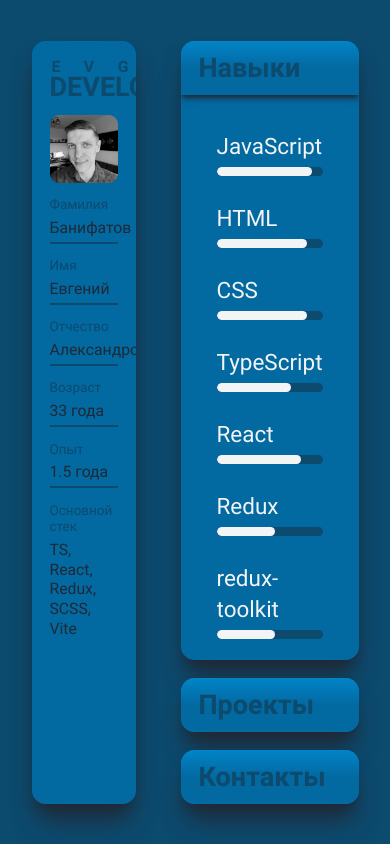
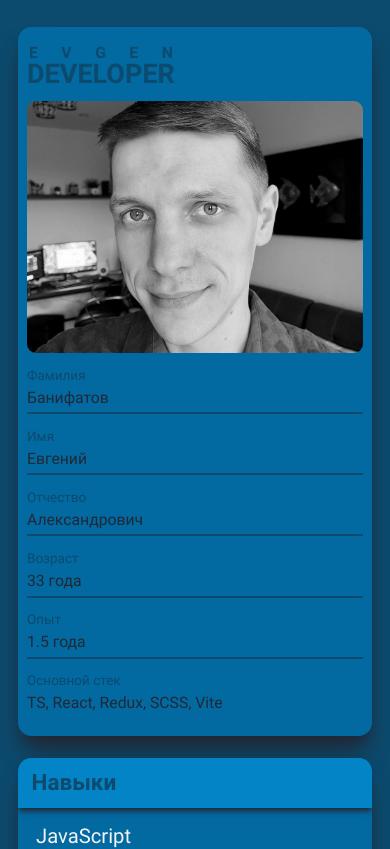
Before and after one commit to Holms2009/edeveloper, a React (Vite) app: page / in a window 390 px wide. Shown: the top 849 px of the page. Built offline with nearby package versions, Linux system fonts and the light colour scheme.

Commit message:
Some mobile styles

```diff
--- a/src/App.module.css
+++ b/src/App.module.css
@@ -1,20 +1,24 @@
 .app {
-  @apply px-7 py-9 h-screen flex box-border bg-sky-900;
+  @apply px-4 py-6 h-fit flex flex-col box-border bg-sky-900;
+  @apply md:flex-row md:h-screen md:px-7 md:py-9;
 }
 
 .content {
-  @apply ml-10 flex flex-col w-full gap-4;
+  @apply mt-5 flex flex-col w-full gap-4;
+  @apply md:ml-10;
   @apply lg:flex-row;
 }
 
 .tab {
-  @apply px-8 pt-20 max-h-[1000px] shadow-xl shadow-gray-800 relative overflow-hidden grow;
+  @apply px-4 pt-14 pb-7 max-h-[1000px] shadow-xl shadow-gray-800 relative overflow-hidden grow;
   @apply transition-all duration-300;
+  @apply md:px-8 md:pt-20 md:pb-0;
   @apply lg:max-h-full lg:p-12;
 }
 
 .tab_closed {
-  @apply max-h-0 py-6;
+  @apply max-h-0 py-5;
+  @apply md:py-6;
   @apply lg:px-6 lg:py-12 lg:grow-0 lg:max-h-full;
 }
 
@@ -29,13 +33,19 @@
 }
 
 .titleWrapper {
-  @apply w-full px-4 py-2 absolute top-0 left-0 flex flex-col-reverse cursor-pointer;
-  @apply bg-gradient-to-t from-sky-700 via-sky-700 to-sky-600 shadow-md shadow-gray-800;
+  @apply w-full px-3 py-2 absolute top-0 left-0 flex flex-col-reverse;
+  @apply bg-sky-600  shadow-md shadow-gray-800;
+  @apply md:px-4 md:bg-gradient-to-t md:from-sky-700 md:via-sky-700 md:to-sky-600;
   @apply lg:h-full lg:w-12 lg:p-0;
 }
 
+.tab_closed .titleWrapper {
+  @apply cursor-pointer;
+}
+
 .tabTitle {
-  @apply z-10;
-  @apply text-2xl text-sky-900 font-semibold;
+  @apply z-10 select-none;
+  @apply text-xl text-sky-900 font-semibold;
+  @apply md:text-2xl;
   @apply lg:-rotate-90 lg:mb-10 lg:text-3xl;
 }
--- a/src/components/widgets/SidePanel/SidePanel.module.css
+++ b/src/components/widgets/SidePanel/SidePanel.module.css
@@ -1,13 +1,15 @@
 .sidePanel {
+  @apply max-w-full h-fit px-2 py-4 overflow-hidden flex flex-col;
+  @apply shadow-xl shadow-gray-800;
+  @apply md:max-w-min md:h-full md:px-4 md:py-4;
   @apply xl:px-6 xl:py-6;
-  @apply px-4 pt-4 max-w-min h-full overflow-hidden flex flex-col;
-  @apply shadow-xl shadow-gray-800;
 }
 
 .photoWrapper {
-  @apply mt-2 w-full aspect-square shrink-0 overflow-hidden;
-  @apply grayscale transition-all duration-300 rounded-lg;
+  @apply mt-2 w-full aspect-[4/3] shrink-0 overflow-hidden;
+  @apply grayscale rounded-lg;
   @apply hover:grayscale-0 hover:shadow-md hover:shadow-gray-800;
+  @apply md:aspect-square md:transition-all md:duration-300;
 }
 
 .photo {
@@ -17,7 +19,3 @@
 .info {
   @apply mt-3 flex flex-col gap-3;
 }
-
-.menuItem {
-  @apply cursor-pointer hover:underline;
-}
--- a/src/features/Skills/Skills.module.css
+++ b/src/features/Skills/Skills.module.css
@@ -1,5 +1,6 @@
 .skills {
-  @apply h-full flex flex-col overflow-auto;
+  @apply h-fit flex flex-col overflow-auto;
+  @apply md:h-full;
 }
 
 .skills::-webkit-scrollbar {
@@ -11,5 +12,6 @@
 }
 
 .skillWrapper:not(:first-child) {
-  @apply mt-6;
+  @apply mt-4;
+  @apply md:mt-6;
 }
--- a/src/shared/ui/RatedSkill/RatedSkill.module.css
+++ b/src/shared/ui/RatedSkill/RatedSkill.module.css
@@ -3,11 +3,13 @@
 }
 
 .title {
-  @apply text-gray-100 text-xl;
+  @apply text-gray-100 text-lg;
+  @apply md:text-xl;
 }
 
 .ratingWrapper {
-  @apply w-full h-2 mt-1 rounded-md overflow-hidden bg-sky-900;
+  @apply w-full h-[3px] mt-[1px] rounded-[1.5px] overflow-hidden bg-sky-900;
+  @apply md:h-2 md:mt-1 md:rounded-md;
 }
 
 .rating {
```
